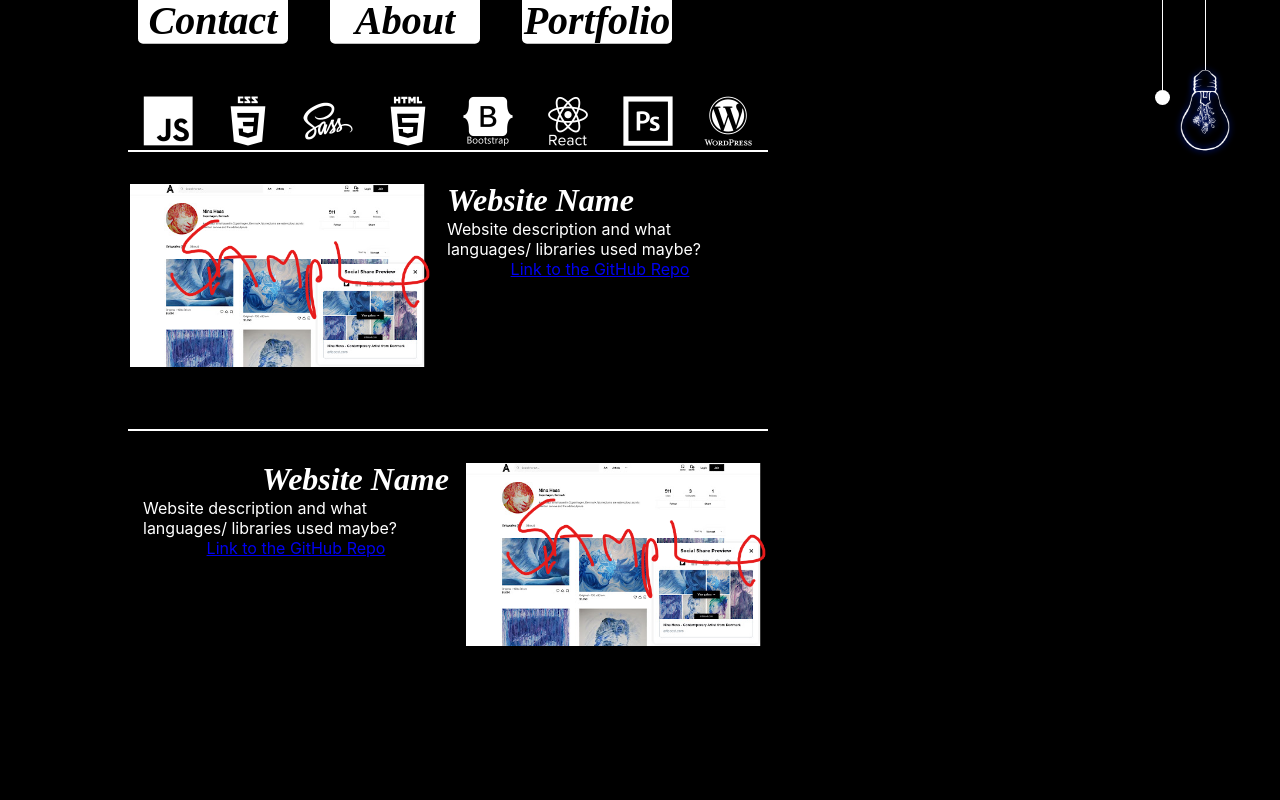
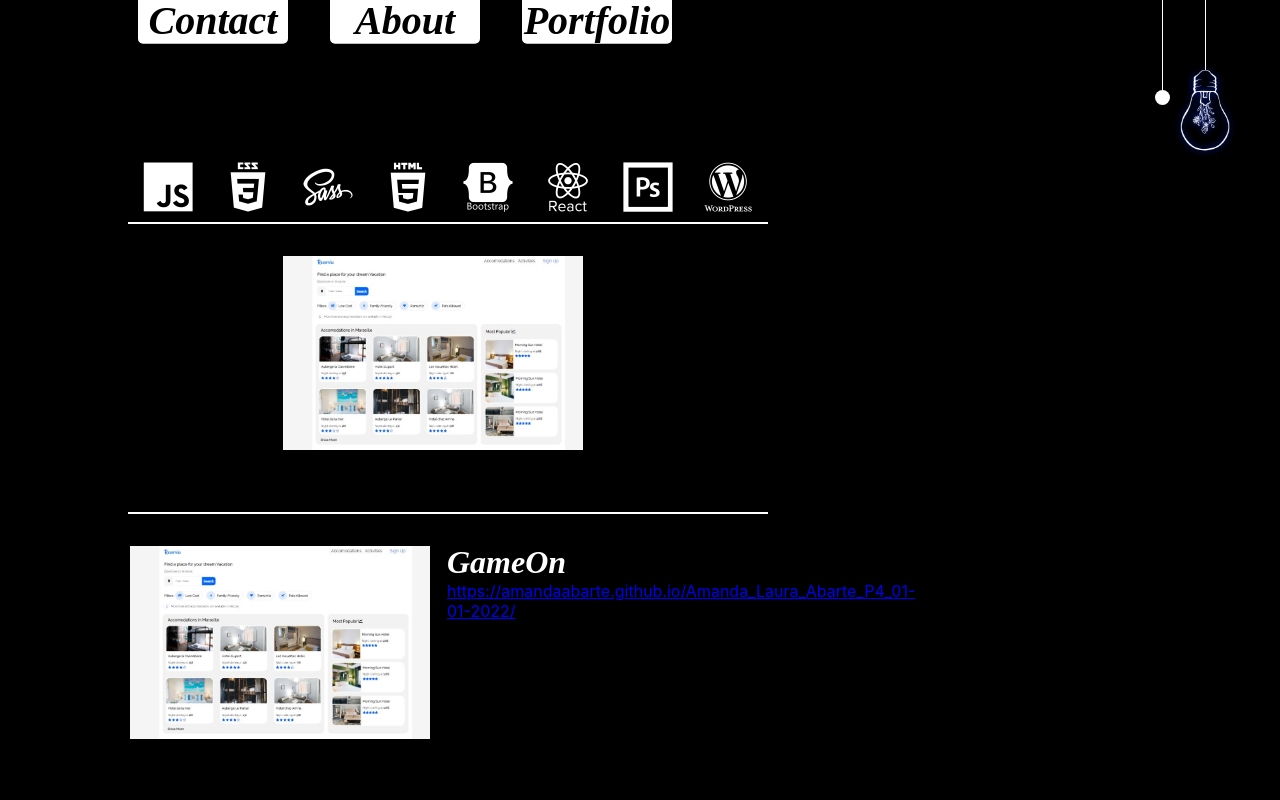
Before and after one commit to AmandaAbarte/amandadotcom, a React (Create React App) app: page / in a window 1280 px wide. Both pictures are taken after a click on the element "Portfolio". Shown: the top 800 px of the page. Built offline with nearby package versions, Linux system fonts and the light colour scheme; a web font is replaced by a local one.

Commit message:
made content containers relative not absolute

```diff
--- a/package.json
+++ b/package.json
@@ -9,6 +9,7 @@
     "@testing-library/user-event": "^13.5.0",
     "react": "^18.1.0",
     "react-dom": "^18.1.0",
+    "react-helmet": "^6.1.0",
     "react-responsive": "^9.0.0-beta.8",
     "react-scripts": "5.0.1",
     "web-vitals": "^2.1.4"
--- a/src/App.css
+++ b/src/App.css
@@ -3,7 +3,6 @@
 @import url("https://fonts.googleapis.com/css2?family=Yeseva+One&display=swap");
 body {
   background-color: red;
-  height: 100%;
 }
 
 * {
@@ -11,7 +10,9 @@ body {
 }
 
 .app {
-  position: relative;
+  position: absolute;
+  width: 100%;
+  z-index: -1;
   transition: all 0.5s ease-in-out;
 }
 
@@ -63,6 +64,7 @@ body {
 
 .nav-to-top {
   height: 7%;
+  top: 0;
 }
 
 .nav-to-top .heading {
@@ -320,17 +322,15 @@ h1 {
 }
 
 .content-container {
-  position: fixed;
+  position: relative;
   z-index: -1;
-  height: 100%;
   width: 100%;
   background-color: aqua;
 }
 
 .content-container .about-container {
-  position: absolute;
-  top: 0%;
-  right: 0%;
+  position: relative;
+  padding: 15% 0 25%;
   width: 100%;
   height: 100%;
   background-color: black;
@@ -358,6 +358,7 @@ h1 {
 
 .content-container .about-container .border .profile {
   position: absolute;
+  z-index: 1;
   height: 150px;
   width: 150px;
   top: 0px;
@@ -465,16 +466,14 @@ h1 {
 }
 
 .content-container .portfolio-container {
-  position: absolute;
   width: 100%;
   height: 100%;
   transition: all 0.5s ease-in-out;
 }
 
 .content-container .portfolio-container .item-container {
-  position: absolute;
-  top: 15%;
-  left: 10%;
+  padding-top: 15%;
+  margin-left: 10%;
   width: 50%;
 }
 
@@ -585,7 +584,7 @@ h1 {
 @keyframes floatLeft {
   0% {
     opacity: 0;
-    transform: translateX(-50px);
+    transform: translateX(-40px);
   }
   100% {
     opacity: 1;
@@ -594,16 +593,14 @@ h1 {
 }
 
 .content-container .contact-container {
-  position: absolute;
   width: 100%;
   height: 100%;
+  padding-bottom: 50%;
   transition: all 0.5s ease-in-out;
 }
 
 .content-container .contact-container .form {
-  position: absolute;
-  top: 30%;
-  left: 10%;
+  padding-top: 15%;
   display: flex;
   flex-direction: column;
   align-items: flex-start;
--- a/src/App.scss
+++ b/src/App.scss
@@ -1,13 +1,16 @@
 body {
   background-color: red;
-  height: 100%;
+  // height: 100%;
 }
 * {
   margin: 0 auto;
 }
 .app {
-  position: relative;
+  position: absolute;
+  width: 100%;
+  z-index: -1;
   transition: all 0.5s ease-in-out;
+  // background-color: black;
   //   cursor: url(cursor.png), auto;
 }
 @import "./Styling/Variables";
--- a/src/Components/Portfolio.jsx
+++ b/src/Components/Portfolio.jsx
@@ -1,7 +1,26 @@
 import React from "react";
 import sample from "../assets/sample.png";
+import projects from "../projects.json";
+import Project from "./Project";
+// import Reservia from "../assets/screenshots/reservia.JPG";
 
 export default function Portfolio(props) {
+    const images = projects.map((project)=> {
+
+    })
+  const projectCards = projects.map((project) => {
+    return (
+      <Project
+        key={project.title}
+        title={project.title}
+        descriptiom={project.description}
+        preview={project.preview}
+        github={project.github}
+        link={project.link}
+        lights={props.lights}
+      />
+    );
+  });
   return (
     <div
       className="portfolio-container"
@@ -10,24 +29,7 @@ export default function Portfolio(props) {
         color: props.lights ? "black" : "white",
       }}
     >
-      <div className="item-container">
-          <div className="item" style={{borderTop: props.lights? "2px solid black" :"2px solid white"}}>
-              <img src={sample} className="item-image"></img>
-              <div className="item-info">
-                  <h1>Website Name</h1>
-                  <p>Website description and what languages/ libraries used maybe?</p>
-                  <a href="#">Link to the GitHub Repo</a>
-              </div>
-          </div>
-          <div className="item item-right" style={{borderTop: props.lights? "2px solid black" :"2px solid white"}}>
-              <img src={sample} className="item-image"></img>
-              <div className="item-info">
-                  <h1>Website Name</h1>
-                  <p>Website description and what languages/ libraries used maybe?</p>
-                  <a href="#">Link to the GitHub Repo</a>
-              </div>
-          </div>
-      </div>
+      <div className="item-container">{projectCards}</div>
       <div
         className="icons"
         style={{ color: props.lights ? "black" : "white" }}
--- /dev/null
+++ b/src/Components/Project.jsx
@@ -0,0 +1,20 @@
+import React from "react";
+import Reservia from "../assets/screenshots/reservia.JPG"
+
+export default function Project(props) {
+    return (
+        <div
+          className="item"
+          style={{
+            borderTop: props.lights ? "2px solid black" : "2px solid white",
+          }}
+        >
+          <img src={Reservia} className="item-image"></img>
+          <div className="item-info">
+            <h1>{props.title}</h1>
+            <p>{props.description}</p>
+            <a href="#">{props.link}</a>
+          </div>
+      </div>
+    )
+}
--- a/src/Styling/_About.scss
+++ b/src/Styling/_About.scss
@@ -1,13 +1,15 @@
 .content-container {
-  position: fixed;
+  // position: fixed;
+  position: relative;
   z-index: -1;
-  height: 100%;
+  // height: 100%;
   width: 100%;
   background-color: aqua;
   .about-container {
-    position: absolute;
-    top: 0%;
-    right: 0%;
+    position: relative;
+    // top: 0%;
+    // right: 0%;
+    padding: 15% 0 25%;
     width: 100%;
     height: 100%;
     background-color: black;
@@ -31,6 +33,7 @@
       animation: floatIn 0.5s ease-in-out forwards;
       .profile {
         position: absolute;
+        z-index: 1;
         height: 150px;
         width: 150px;
         top: 0px;
--- a/src/Styling/_Nav.scss
+++ b/src/Styling/_Nav.scss
@@ -43,6 +43,7 @@
 
 .nav-to-top {
   height: 7%;
+  top: 0;
   .heading {
     display: none;
   }
--- a/src/Styling/_Portfolio.scss
+++ b/src/Styling/_Portfolio.scss
@@ -1,13 +1,13 @@
 .content-container {
   .portfolio-container {
-    position: absolute;
+    // position: absolute;
     width: 100%;
     height: 100%;
     transition: all 0.5s ease-in-out;
     .item-container {
-      position: absolute;
-      top: 15%;
-      left: 10%;
+      // position: absolute;
+      padding-top: 15%;
+      margin-left: 10%;
       width: 50%;
       .item {
         animation: floatLeft 0.5s ease-in-out forwards;
@@ -102,7 +102,7 @@
 @keyframes floatLeft {
   0% {
     opacity: 0;
-    transform: translateX(-50px);
+    transform: translateX(-40px);
   }
   100% {
     opacity: 1;
--- a/src/projects.json
+++ b/src/projects.json
@@ -11,7 +11,7 @@
         "id": "3",
         "title": "GameOn",
         "description": "Implementation of form validation with Javascript for 'GameOn', a company specializing in gaming conferences and contests",
-        "preview": "../assets/screenshots/gameon.jpg",
+        "preview": "gameon",
         "github": "https://github.com/AmandaAbarte/Amanda_Laura_Abarte_P4_01-01-2022",
         "link": "https://amandaabarte.github.io/Amanda_Laura_Abarte_P4_01-01-2022/"
     },
@@ -19,7 +19,7 @@
         "id": "2",
         "title": "OhMyFood",
         "description": "Prototype for 'Oh My Food' - a platform for restaurants to display their menus and allow customers to make reservations in advance",
-        "preview": "../assets/screenshots/ohmyfood.jpg",
+        "preview": "ohmyfood",
         "github": "https://github.com/AmandaAbarte/AmandaLauraAbarte_3_04-10-21",
         "link": "https://amandaabarte.github.io/AmandaLauraAbarte_3_04-10-21/index.html"
     },
@@ -27,7 +27,7 @@
         "id": "1",
         "title": "Reservia",
         "description": "Prototype of landing page for 'Reservia' - a vacation planning tool. This project was made exclusively with html and css ",
-        "preview": "../assets/screenshots/reservia.jpg",
+        "preview": "reservia",
         "github": "https://github.com/AmandaAbarte/AmandaLauraAbarte_2_23-09-2021",
         "link": "https://amandaabarte.github.io/AmandaLauraAbarte_2_23-09-2021/"
     }
```
Also changed, not shown: src/Styling/_Contact.scss (+5 -4 lines), 2 other files (tests, documents, lock files or other folders).
